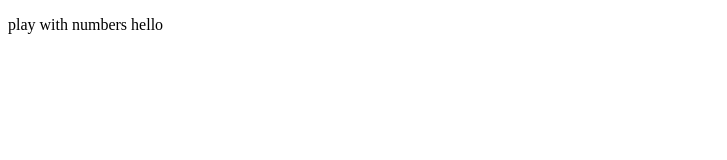
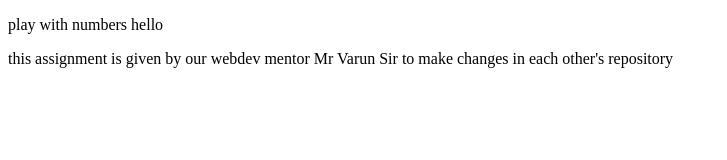
Before and after one commit to utkarshini30/play_with_branch, a plain HTML site: page index.html in a window 1280 px wide. Shown: the whole page, without its empty margins (0-727 px from the left). Drawn offline with Linux system fonts and the light colour scheme.

Commit message:
suhani_hw

```diff
--- a/index.html
+++ b/index.html
@@ -8,6 +8,7 @@
 <body>
     <p>play with numbers hello
     </p>
+    <p>this assignment is given by our webdev mentor Mr Varun Sir to make changes in each other's repository</p>
 
 </body>
 </html>
```
Also changed, not shown: 1 other file.
